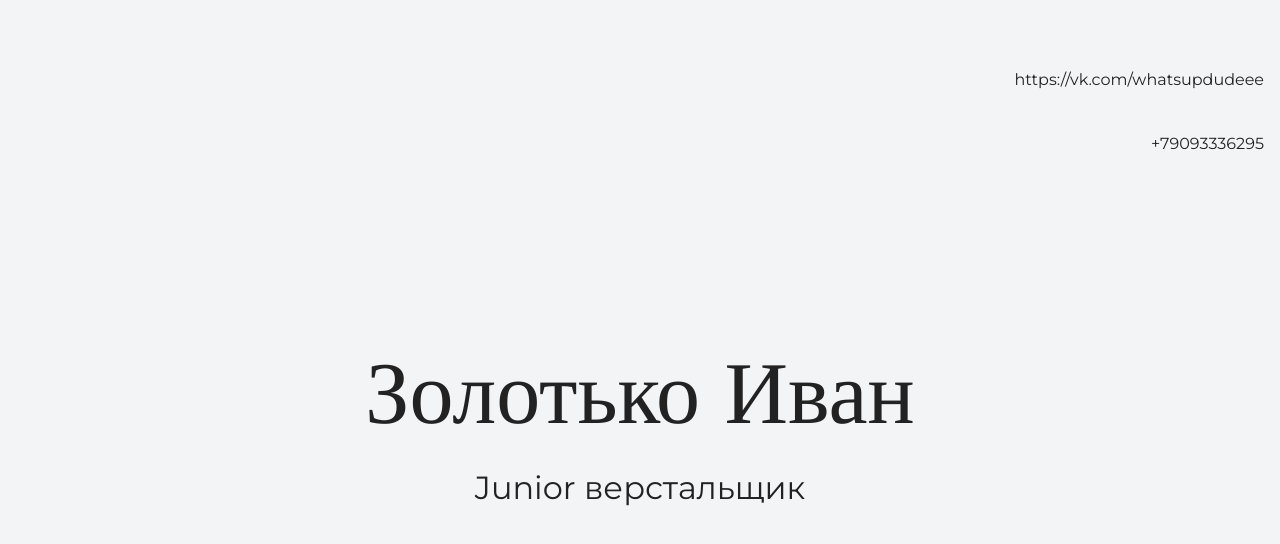
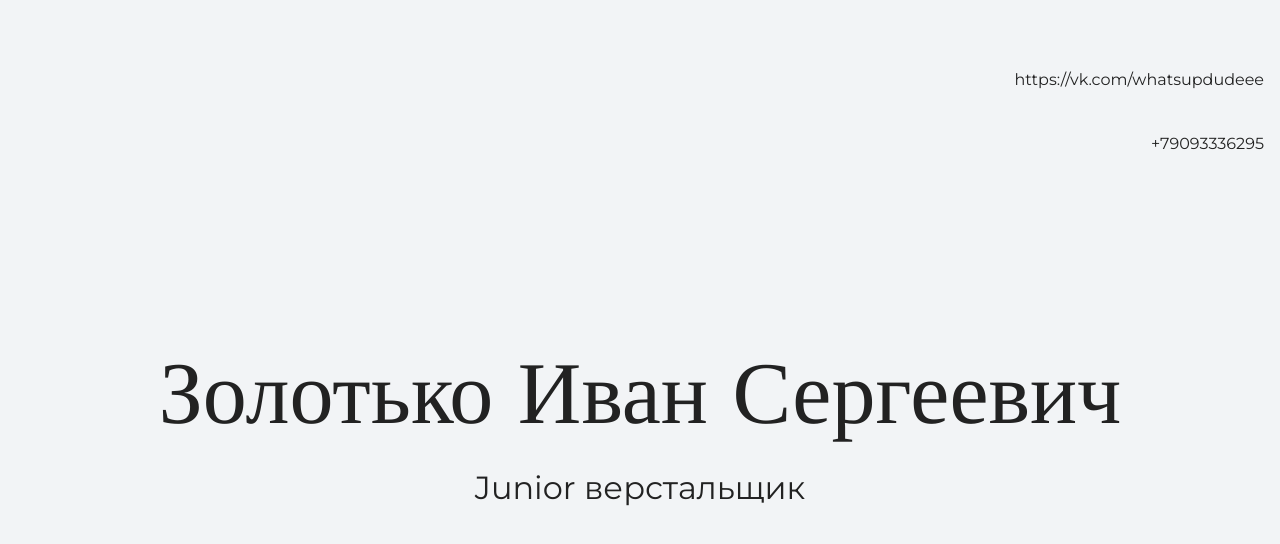
Before and after one commit to Ivan-creates/my-site, a plain HTML site: page index.html in a window 1280 px wide. Shown: the top 544 px of the page. Drawn offline with nearby package versions, Linux system fonts and the light colour scheme.

Commit message:
Изменение имени

```diff
--- a/index.html
+++ b/index.html
@@ -17,7 +17,7 @@
 
     <section class="hero-image">
       <div class="container">
-      <h1 class="heading">Золотько Иван</h1>
+      <h1 class="heading">Золотько Иван Сергеевич</h1>
       <p>Junior верстальщик</p>
     </div>
     </section>
```
